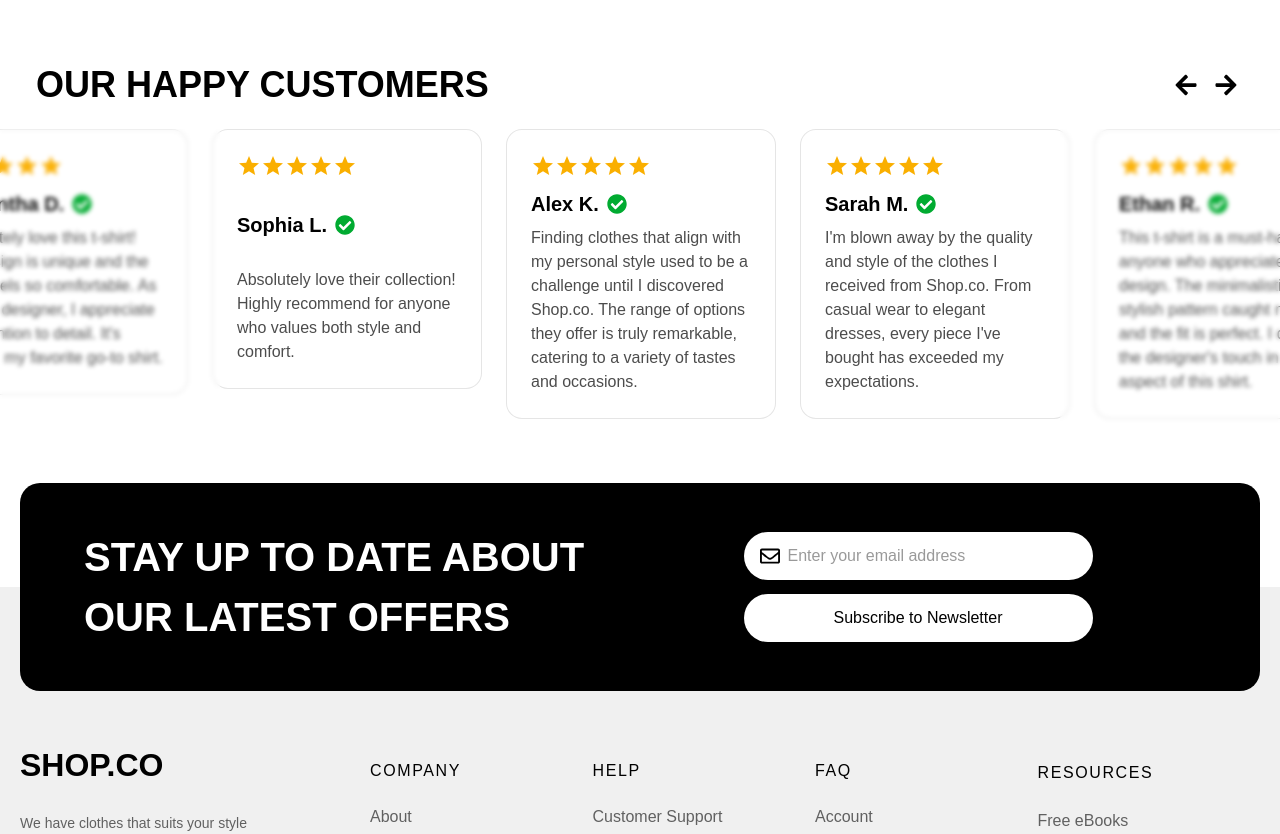
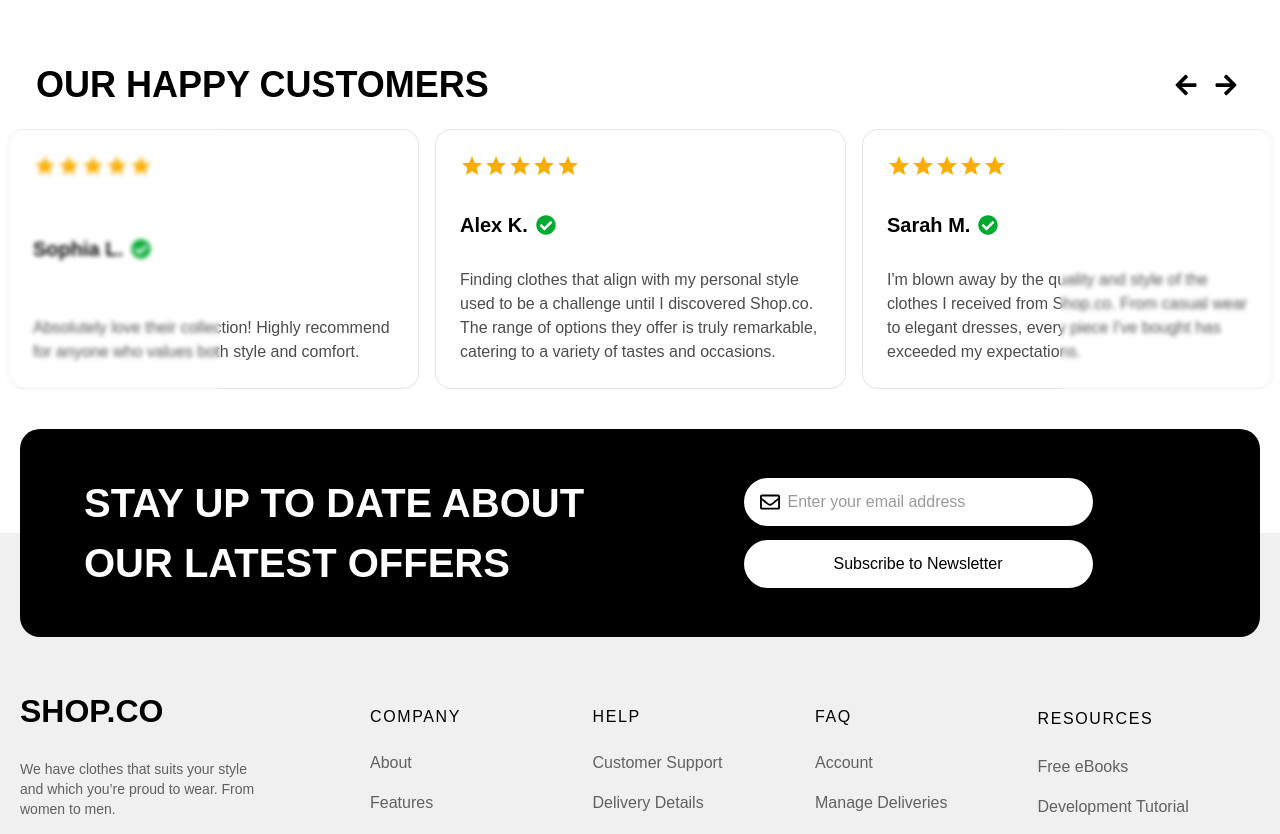
Before and after one commit to MuhammadMuheb/E-commerce-shop, a React (Create React App) app: page /home in a window 1280 px wide. Shown: the part 2400-3234 px from the top of the page. Built offline with nearby package versions, Linux system fonts and the light colour scheme; no server answers.

Commit message:
fix: Improve slider settings and button styling in OurHappyCustomers component for better responsiveness and usability

```diff
--- a/src/components/home/OurHappyCustomers.jsx
+++ b/src/components/home/OurHappyCustomers.jsx
@@ -54,20 +54,20 @@ function OurHappyCustomers() {
   }, []);
 
   const settings = {
-    infinite: reviews.length > 1, // اگر صرف ایک card ہے تو infinite false
+    infinite: reviews.length > 1,
     speed: 600,
-    slidesToShow: reviews.length > 1 ? 3 : 1,
-    centerMode: reviews.length > 1, // صرف multiple cards کے لیے
-    centerPadding: "200px",
+    slidesToShow: reviews.length >= 3 ? 3 : reviews.length,
+    centerMode: reviews.length >= 3,
+    centerPadding: "0px",
     arrows: false,
     responsive: [
       {
         breakpoint: 1280,
-        settings: { slidesToShow: Math.min(3, reviews.length), centerPadding: "40px", centerMode: reviews.length > 1 },
+        settings: { slidesToShow: Math.min(3, reviews.length), centerMode: reviews.length >= 3, centerPadding: "20px" },
       },
       {
         breakpoint: 1024,
-        settings: { slidesToShow: Math.min(2, reviews.length), centerPadding: "20px", centerMode: reviews.length > 1 },
+        settings: { slidesToShow: Math.min(2, reviews.length), centerMode: reviews.length >= 2, centerPadding: "10px" },
       },
       {
         breakpoint: 768,
@@ -83,21 +83,13 @@ function OurHappyCustomers() {
   return (
     <section className="relative mb-10">
       <div className="flex justify-between items-center px-4 max-w-[1240px] mx-auto mb-6">
-        <h2 className="text-2xl sm:text-3xl md:text-4xl font-bold capitalize">
-          OUR HAPPY CUSTOMERS
-        </h2>
+        <h2 className="text-2xl sm:text-3xl md:text-4xl font-bold capitalize">OUR HAPPY CUSTOMERS</h2>
         {mounted && reviews.length > 1 && (
           <div className="flex items-center space-x-1 ml-2">
-            <button
-              onClick={() => sliderRef.current?.slickPrev()}
-              className="inline-flex items-center justify-center whitespace-nowrap rounded-md font-medium transition-colors focus-visible:outline-none focus-visible:ring-1 focus-visible:ring-ring disabled:pointer-events-none disabled:opacity-50 hover:bg-accent hover:text-accent-foreground h-9 w-9 text-2xl"
-            >
+            <button onClick={() => sliderRef.current?.slickPrev()} className="inline-flex items-center justify-center h-9 w-9 text-2xl rounded-md hover:bg-gray-200">
               <FaArrowLeft />
             </button>
-            <button
-              onClick={() => sliderRef.current?.slickNext()}
-              className="inline-flex items-center justify-center whitespace-nowrap rounded-md font-medium transition-colors focus-visible:outline-none focus-visible:ring-1 focus-visible:ring-ring disabled:pointer-events-none disabled:opacity-50 hover:bg-accent hover:text-accent-foreground h-9 w-9 text-2xl"
-            >
+            <button onClick={() => sliderRef.current?.slickNext()} className="inline-flex items-center justify-center h-9 w-9 text-2xl rounded-md hover:bg-gray-200">
               <FaArrowRight />
             </button>
           </div>
@@ -105,10 +97,10 @@ function OurHappyCustomers() {
       </div>
 
       <div className="relative overflow-hidden">
-        <Slider ref={sliderRef} {...settings} className="overflow-visible">
+        <Slider ref={sliderRef} {...settings}>
           {reviews.map((review) => (
-            <div key={review.id} className="px-2 sm:px-3 w-full">
-              <div className="bg-white border border-black/10 rounded-2xl p-5 sm:p-6 flex flex-col justify-between min-h-[260px] w-full max-w-full">
+            <div key={review.id} className="px-2 w-full">
+              <div className="bg-white border border-black/10 rounded-2xl p-5 sm:p-6 flex flex-col justify-between min-h-[260px] w-full">
                 <Rating name="read-only" value={review.rating} readOnly className="text-yellow-400" />
                 <div className="flex items-center mt-3">
                   <strong className="text-black sm:text-lg md:text-xl mr-2">{review.name}</strong>
```
